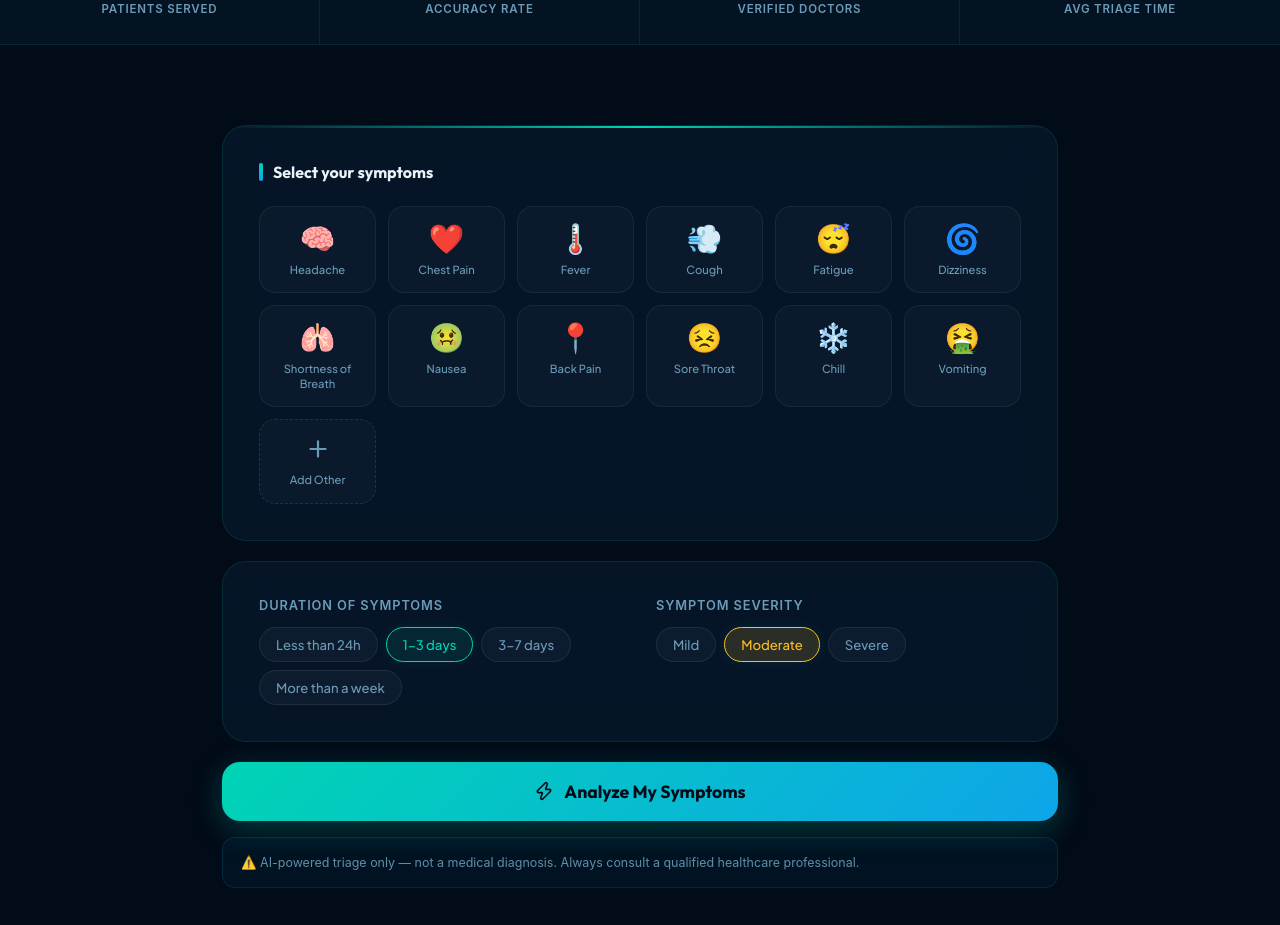
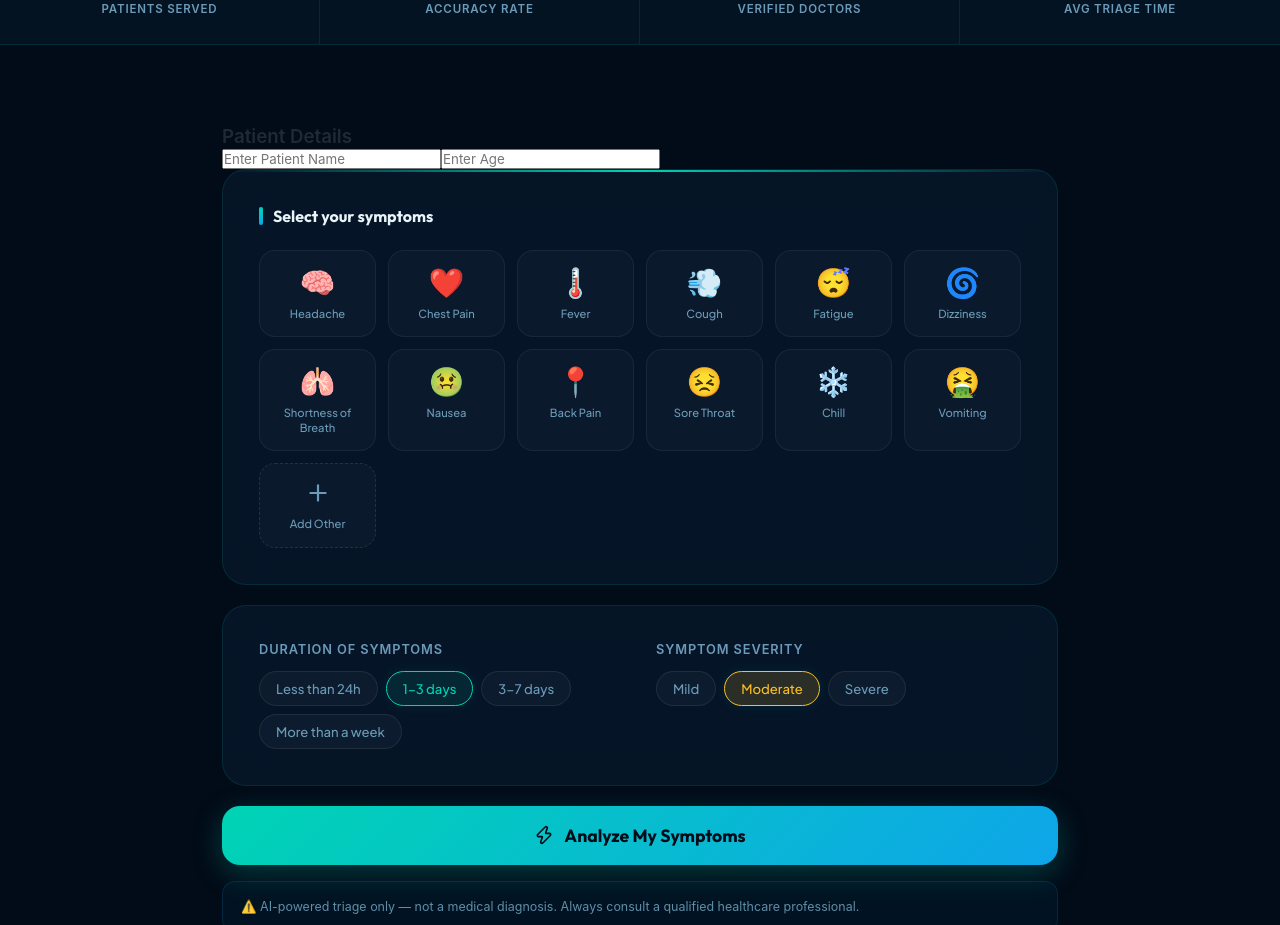
Before and after one commit to Sanketsinghal17/nabzai-smart-triage-agent, a React (Vite) app in the folder frontend/: page / in a window 1280 px wide. Shown: the part 880-1805 px from the top of the page. Built offline with nearby package versions, Linux system fonts and the light colour scheme.

Commit message:
Added patient name and age input

```diff
--- a/frontend/src/pages/HomePage.jsx
+++ b/frontend/src/pages/HomePage.jsx
@@ -15,6 +15,8 @@ export default function Home() {
   const [showCustomInput, setShowCustomInput] = useState(false);
   const [severity, setSeverity] = useState("Moderate");
   const [duration, setDuration] = useState("1-3 days");
+  const [patientName, setPatientName] = useState("");
+  const [patientAge, setPatientAge] = useState("");
   const [loading, setLoading] = useState(false);
   const navigate = useNavigate();
 
@@ -67,6 +69,10 @@ export default function Home() {
   };
 
   const handleAnalyze = async () => {
+    if (!patientName || !patientAge) {
+      alert("Please enter patient name and age.");
+      return;
+    }
     if (!selectedSymptoms.length) {
      alert("Please select at least one symptom.");
       return;
@@ -101,7 +107,9 @@ export default function Home() {
       setLoading(false);
 
       navigate("/result", {
-        state: data
+        state: data,
+        patientName,
+        patientAge
       });
 
     } catch (error) {
@@ -264,7 +272,26 @@ export default function Home() {
 
       {/* ── MAIN FORM ── */}
       <div className="home-container" id="symptom-section">
+        {/* Patient Details */}
+        <div className="patient-details-section">
+         <h3>Patient Details</h3>
 
+          <div className="patient-inputs">
+            <input
+              type="text"
+              placeholder="Enter Patient Name"
+              value={patientName}
+              onChange={(e) => setPatientName(e.target.value)}
+            />
+
+            <input
+              type="number"
+              placeholder="Enter Age"
+              value={patientAge}
+              onChange={(e) => setPatientAge(e.target.value)}
+            />
+          </div>
+        </div>
         {/* Symptoms */}
         <div className="symptoms-section">
           <h3>Select your symptoms</h3>
```
